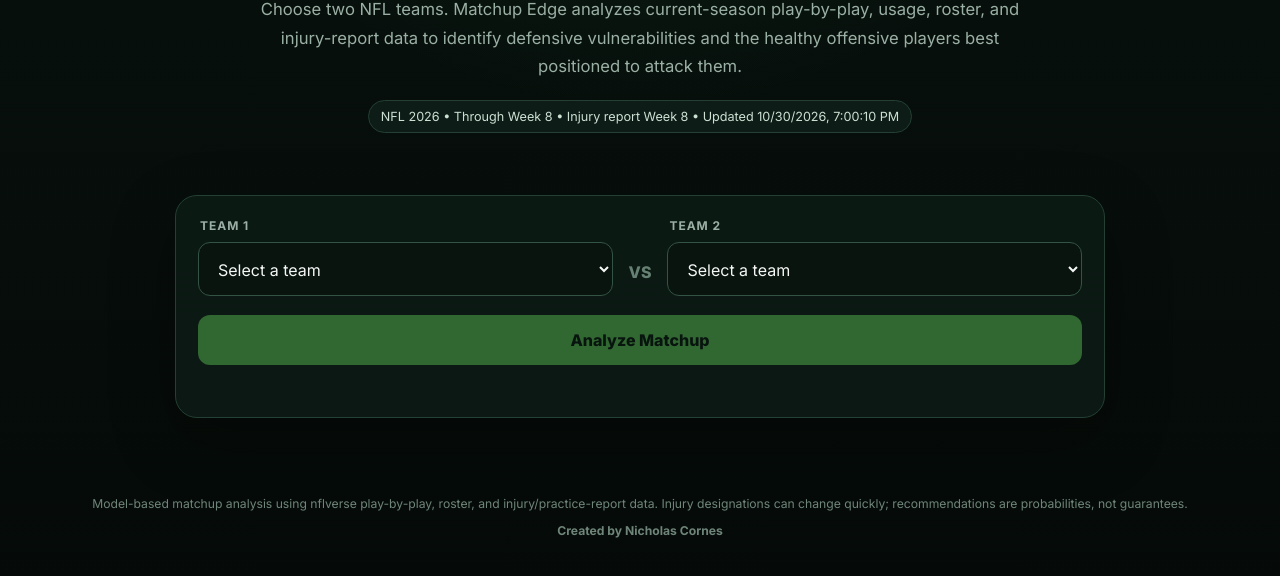
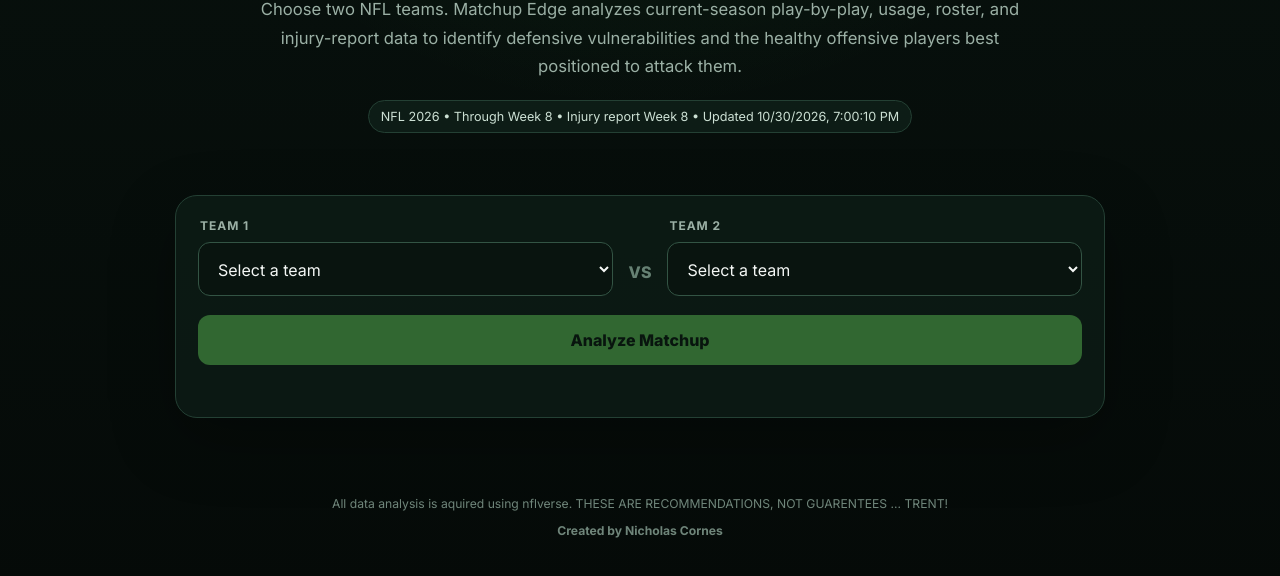
Before and after one commit to N-Cornes/fantasy-football-matchup-analyzer, a plain HTML site: page docs/index.html in a window 1280 px wide. Shown: the part 338-914 px from the top of the page. Drawn offline with Linux system fonts and the light colour scheme.

Commit message:
chore: update footer disclaimer

```diff
--- a/docs/index.html
+++ b/docs/index.html
@@ -37,7 +37,7 @@
     <section id="results" class="results hidden" aria-live="polite"></section>
 
     <footer>
-      <p>Model-based matchup analysis using nflverse play-by-play, roster, and injury/practice-report data. Injury designations can change quickly; recommendations are probabilities, not guarantees.</p>
+      <p>All data analysis is aquired using nflverse. THESE ARE RECOMMENDATIONS, NOT GUARENTEES ... TRENT!</p>
       <p><strong>Created by Nicholas Cornes</strong></p>
     </footer>
   </main>
```
